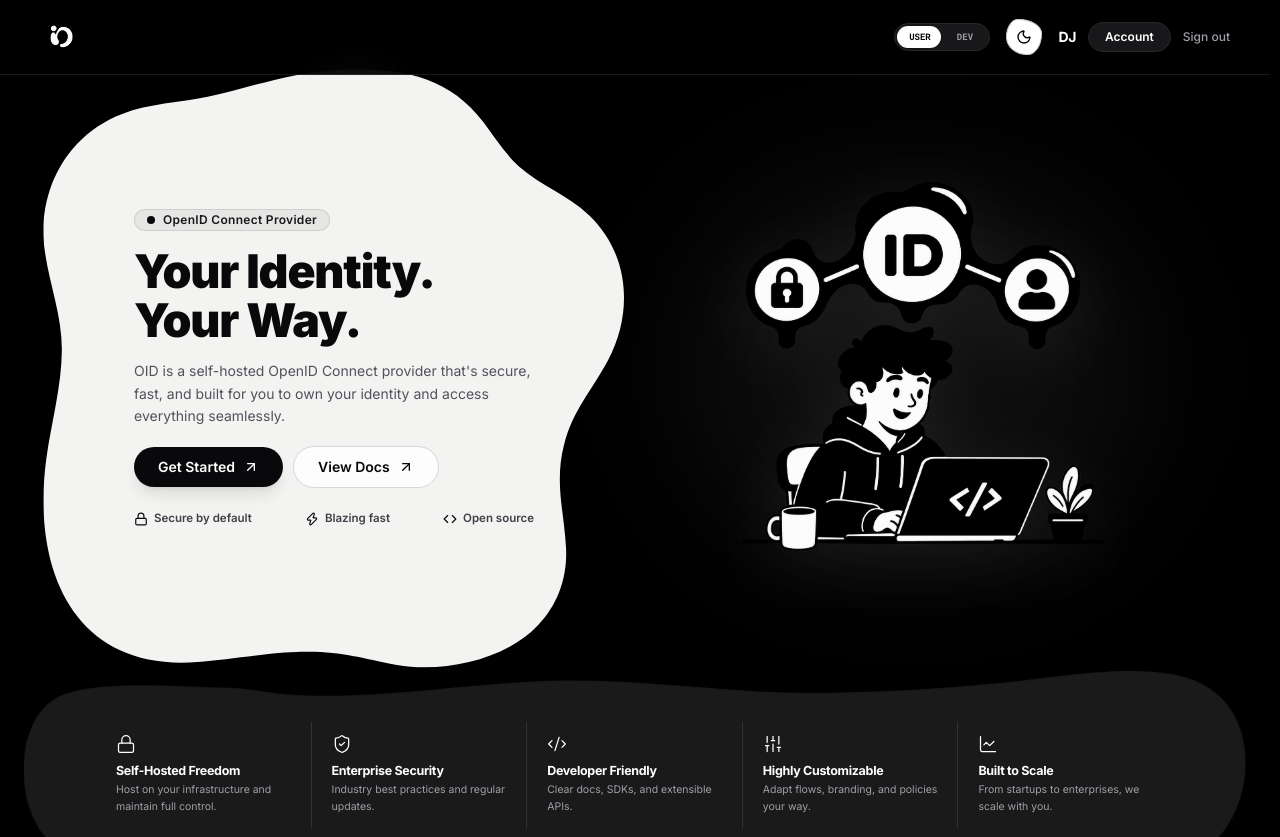
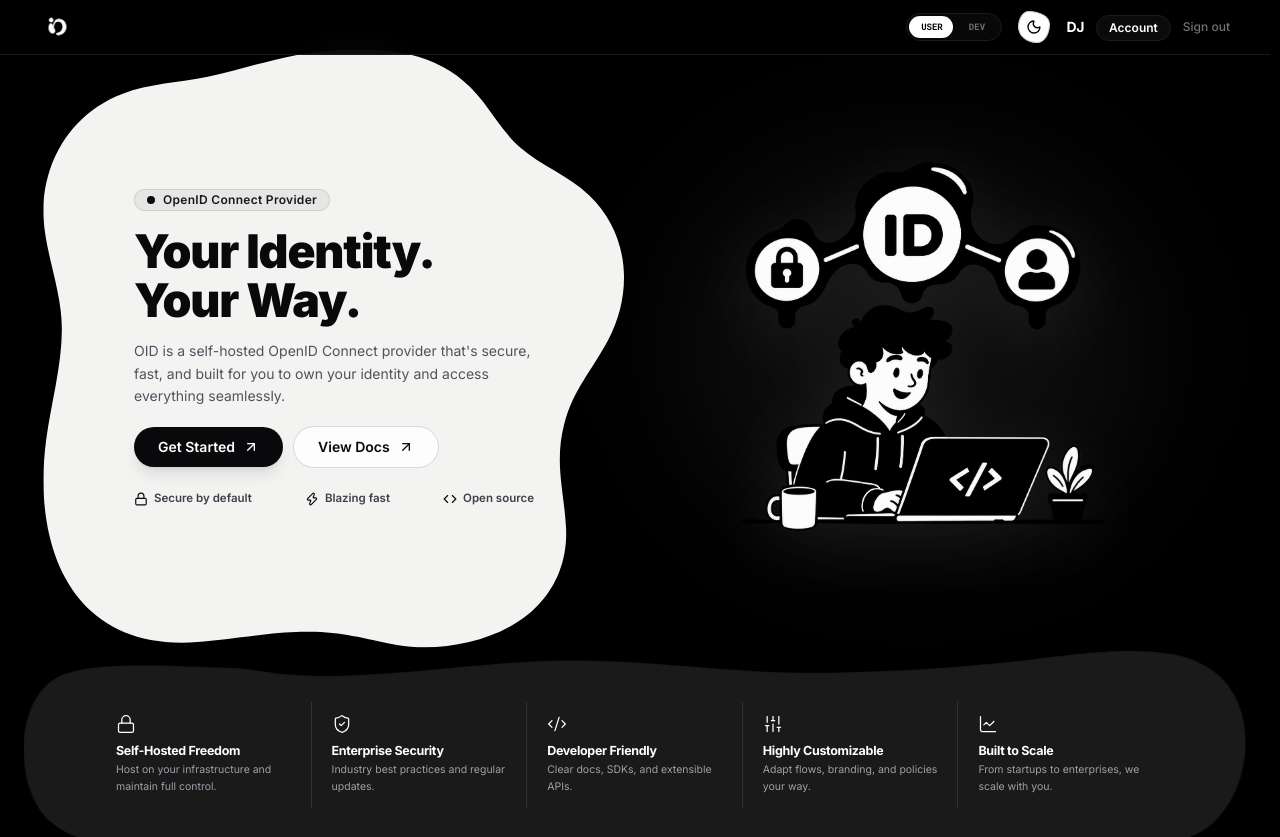
Before and after one commit to anandxdj/id, a Next.js app in the folder frontend/: page /preview in a window 1280 px wide. Shown: the top 837 px of the page. Built offline with nearby package versions, Linux system fonts and the light colour scheme; no server answers.

Commit message:
fix(ui): compact landing navigation headers

```diff
--- a/frontend/src/features/landing/components/PortalHeader.tsx
+++ b/frontend/src/features/landing/components/PortalHeader.tsx
@@ -17,18 +17,16 @@ export function PortalHeader({ mode, onModeChange }: PortalHeaderProps) {
 
   return (
     <header className="sticky top-0 z-50 border-b border-border/30 bg-background/95 backdrop-blur-md">
-      <div className="mx-auto flex max-w-7xl items-center justify-between px-6 py-4">
+      <div className="mx-auto flex max-w-7xl items-center justify-between px-6 py-2 sm:py-2.5">
         {/* Brand Logo with Magnetic Interaction */}
         <MagneticButton strength={0.15}>
           <Link href="/" className="select-none flex items-center">
-            <Logo size={48} />
+            <Logo size={34} />
           </Link>
         </MagneticButton>
 
-
-
         {/* Action Controls & Mode Switcher */}
-        <div className="flex items-center gap-4">
+        <div className="flex items-center gap-3 sm:gap-4">
           {/* Smaller sliding mode toggle in navbar */}
           <div className="relative flex items-center bg-secondary/80 border border-border p-0.5 rounded-full w-24 h-7 text-[9px] font-mono select-none font-bold shadow-sm">
             <div
@@ -52,7 +50,7 @@ export function PortalHeader({ mode, onModeChange }: PortalHeaderProps) {
             </button>
           </div>
 
-          <ThemeToggle />
+          <ThemeToggle className="size-8" />
 
           {user ? (
             <div className="flex items-center gap-3">
@@ -61,19 +59,19 @@ export function PortalHeader({ mode, onModeChange }: PortalHeaderProps) {
               </div>
               <MagneticButton strength={0.2}>
                 <Link href="/account">
-                  <Button size="sm" variant="secondary" className="px-3">
+                  <Button size="sm" variant="secondary" className="h-8 px-3 text-xs">
                     Account
                   </Button>
                 </Link>
               </MagneticButton>
-              <Button size="sm" variant="ghost" className="text-xs" onClick={() => logout()}>
+              <Button size="sm" variant="ghost" className="h-8 text-xs" onClick={() => logout()}>
                 Sign out
               </Button>
             </div>
           ) : (
             <MagneticButton strength={0.22}>
               <Link href="/login">
-                <Button size="sm" className="rounded-full font-heading text-xs font-bold px-4 py-1.5 bg-foreground text-background hover:bg-foreground/90 transition-colors duration-300">
+                <Button size="sm" className="h-8 rounded-full font-heading text-xs font-bold px-3.5 bg-foreground text-background hover:bg-foreground/90 transition-colors duration-300">
                   Get Started
                 </Button>
               </Link>
--- a/frontend/src/features/organic-landing/components/nav/OrganicNavbar.tsx
+++ b/frontend/src/features/organic-landing/components/nav/OrganicNavbar.tsx
@@ -33,19 +33,19 @@ export function OrganicNavbar({ mode, onModeChange, onCtaClick }: OrganicNavbarP
     : 'DJ';
 
   return (
-    <header className="sticky top-0 z-50 border-b border-white/10 bg-black/90 backdrop-blur-md select-none transition-colors duration-200">
-      <div className="mx-auto flex max-w-7xl items-center justify-between px-6 sm:px-10 py-3.5 sm:py-4">
+    <header className="sticky top-0 z-50 border-b border-border bg-background/90 backdrop-blur-md select-none transition-colors duration-200">
+      <div className="mx-auto flex max-w-7xl items-center justify-between px-6 sm:px-10 py-2 sm:py-2.5">
         {/* Brand Logo */}
         <Link href="/" className="flex items-center shrink-0 cursor-pointer">
-          <Logo size={42} />
+          <Logo size={34} />
         </Link>
 
         {/* Action Controls & Mode Switcher */}
         <div className="flex items-center gap-3 sm:gap-4">
           {/* USER / DEV Sliding Mode Toggle */}
-          <div className="relative flex items-center bg-zinc-900 border border-zinc-800 p-0.5 rounded-full w-24 h-7 text-[9px] font-mono select-none font-bold shadow-sm">
+          <div className="relative flex items-center bg-muted/80 border border-border p-0.5 rounded-full w-24 h-7 text-[9px] font-mono select-none font-bold shadow-sm">
             <div
-              className="absolute top-0.5 bottom-0.5 rounded-full bg-white shadow-sm transition-all duration-300"
+              className="absolute top-0.5 bottom-0.5 rounded-full bg-foreground shadow-sm transition-all duration-300"
               style={{
                 left: currentMode === 'user' ? '2px' : 'calc(50% + 1px)',
                 width: 'calc(50% - 3px)',
@@ -56,8 +56,8 @@ export function OrganicNavbar({ mode, onModeChange, onCtaClick }: OrganicNavbarP
               onClick={() => handleModeToggle('user')}
               className={`flex-1 text-center z-10 transition-colors duration-200 cursor-pointer ${
                 currentMode === 'user'
-                  ? 'text-black font-black'
-                  : 'text-zinc-400 hover:text-white'
+                  ? 'text-background font-black'
+                  : 'text-muted-foreground hover:text-foreground'
               }`}
             >
               USER
@@ -67,8 +67,8 @@ export function OrganicNavbar({ mode, onModeChange, onCtaClick }: OrganicNavbarP
               onClick={() => handleModeToggle('dev')}
               className={`flex-1 text-center z-10 transition-colors duration-200 cursor-pointer ${
                 currentMode === 'dev'
-                  ? 'text-black font-black'
-                  : 'text-zinc-400 hover:text-white'
+                  ? 'text-background font-black'
+                  : 'text-muted-foreground hover:text-foreground'
               }`}
             >
               DEV
@@ -76,18 +76,18 @@ export function OrganicNavbar({ mode, onModeChange, onCtaClick }: OrganicNavbarP
           </div>
 
           {/* Theme Toggle */}
-          <ThemeToggle />
+          <ThemeToggle className="size-8" />
 
           {/* User Display / Action Buttons */}
           <div className="flex items-center gap-3">
-            <span className="font-heading text-xs sm:text-sm font-bold text-white tracking-tight select-none">
+            <span className="font-heading text-xs sm:text-sm font-bold text-foreground tracking-tight select-none">
               {displayName.length <= 4 ? displayName : initials}
             </span>
 
             <Link href="/account">
               <button
                 type="button"
-                className="cursor-pointer rounded-full bg-zinc-900 border border-zinc-800 hover:bg-zinc-800 text-white text-xs font-semibold px-3.5 sm:px-4 py-1.5 shadow-sm transition-all duration-150 active:scale-95"
+                className="cursor-pointer rounded-full bg-secondary border border-border hover:bg-secondary/80 text-foreground text-xs font-semibold px-3 py-1 shadow-sm transition-all duration-150 active:scale-95"
               >
                 Account
               </button>
@@ -96,7 +96,7 @@ export function OrganicNavbar({ mode, onModeChange, onCtaClick }: OrganicNavbarP
             <button
               type="button"
               onClick={() => logout()}
-              className="cursor-pointer text-xs font-medium text-zinc-400 hover:text-white transition-colors duration-150"
+              className="cursor-pointer text-xs font-medium text-muted-foreground hover:text-foreground transition-colors duration-150"
             >
               Sign out
             </button>
```
